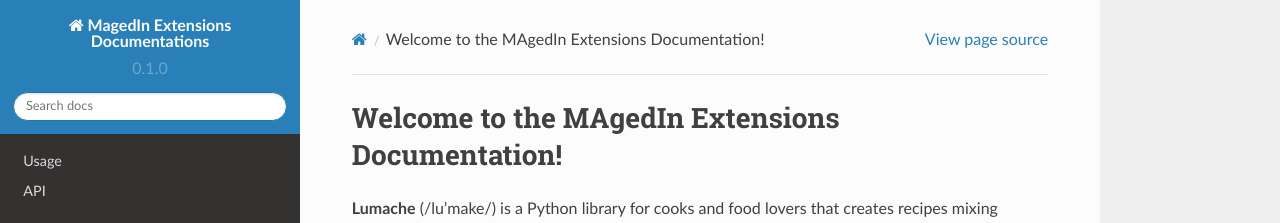
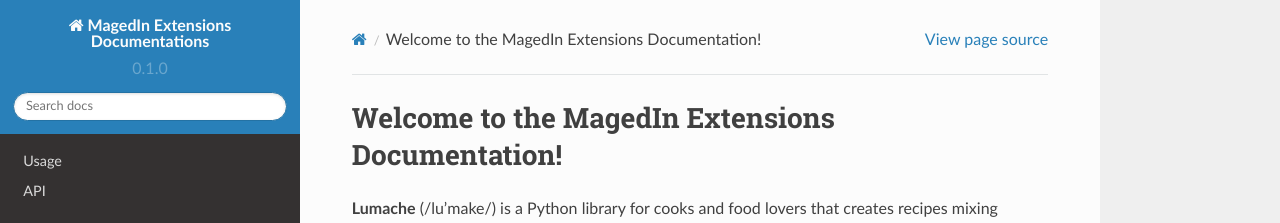
Before and after one commit to magedin/extension-docs, a Sphinx documentation site: the page built from docs/source/index.rst, in a window 1280 px wide. Shown: the top 223 px of the page. Built offline with Sphinx 7.4.7 and the Read the Docs theme 2.0.0, drawn with Linux system fonts in a browser that asks for light colours.

```diff
--- a/docs/source/index.rst
+++ b/docs/source/index.rst
@@ -1,4 +1,4 @@
-Welcome to the MAgedIn Extensions Documentation!
+Welcome to the MagedIn Extensions Documentation!
 ================================================
 
 **Lumache** (/lu'make/) is a Python library for cooks and food lovers
```
